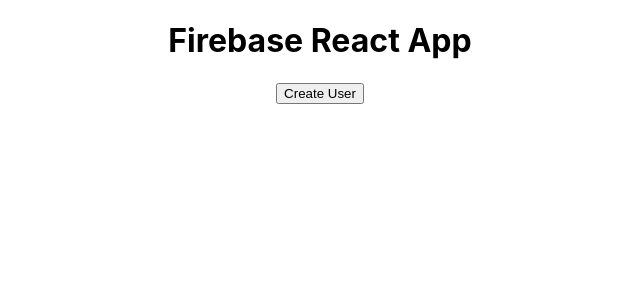
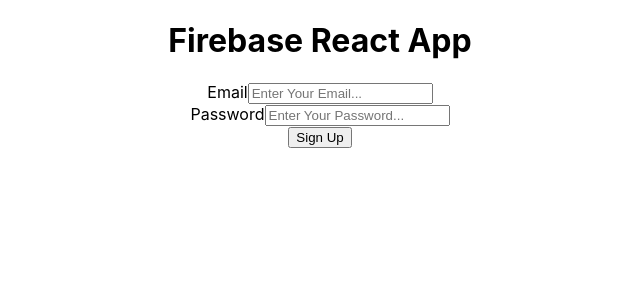
Before and after one commit to prathamsakhare/Firebase-RealtimeData-And-Authentication, a React (Create React App) app: page / in a window 1280 px wide. Shown: the top 300 px of the page, without its empty margins (320-960 px from the left). Built offline with nearby package versions, Linux system fonts and the light colour scheme.

Commit message:
added signup functionality using firebase authentication with separate signup page /@prathamsakhare

```diff
--- a/src/App.js
+++ b/src/App.js
@@ -2,6 +2,7 @@
 import { app } from "./firebase";
 
 import "./App.css";
+import SignUp from "./pages/SignUp";
 
 const auth = getAuth(app);
 function App() {
@@ -15,7 +16,7 @@
   return (
     <div className="App">
       <h1>Firebase React App</h1>
-      <button onClick={signUpUser}>Create User</button>
+      <SignUp />
     </div>
   );
 }
--- /dev/null
+++ b/src/pages/SignUp.jsx
@@ -0,0 +1,46 @@
+import React, { useState } from "react";
+import { app } from "../firebase";
+import { getAuth, createUserWithEmailAndPassword } from "firebase/auth";
+const auth = getAuth(app);
+
+const SignUp = () => {
+  const [email, setemail] = useState("");
+  const [password, setPassword] = useState("");
+
+  const createUser = () => {
+    createUserWithEmailAndPassword(auth, email, password).then((response) => alert("User Created Successfully!")).catch(err => console.log(err));
+
+    setemail('');
+    setPassword('')
+  };
+
+  const handleEmailChange = (e) => setemail(e.target.value);
+  const handlePassChange = (e) => setPassword(e.target.value);
+  return (
+    <div>
+      <div>
+        <label>Email</label>
+        <input
+          value={email}
+          onChange={handleEmailChange}
+          type="email"
+          required
+          placeholder="Enter Your Email..."
+        />
+      </div>
+      <div>
+        <label>Password</label>
+        <input
+          value={password}
+          onChange={handlePassChange}
+          type="password"
+          required
+          placeholder="Enter Your Password..."
+        />
+      </div>
+      <button onClick={createUser}>Sign Up</button>
+    </div>
+  );
+};
+
+export default SignUp;
```
